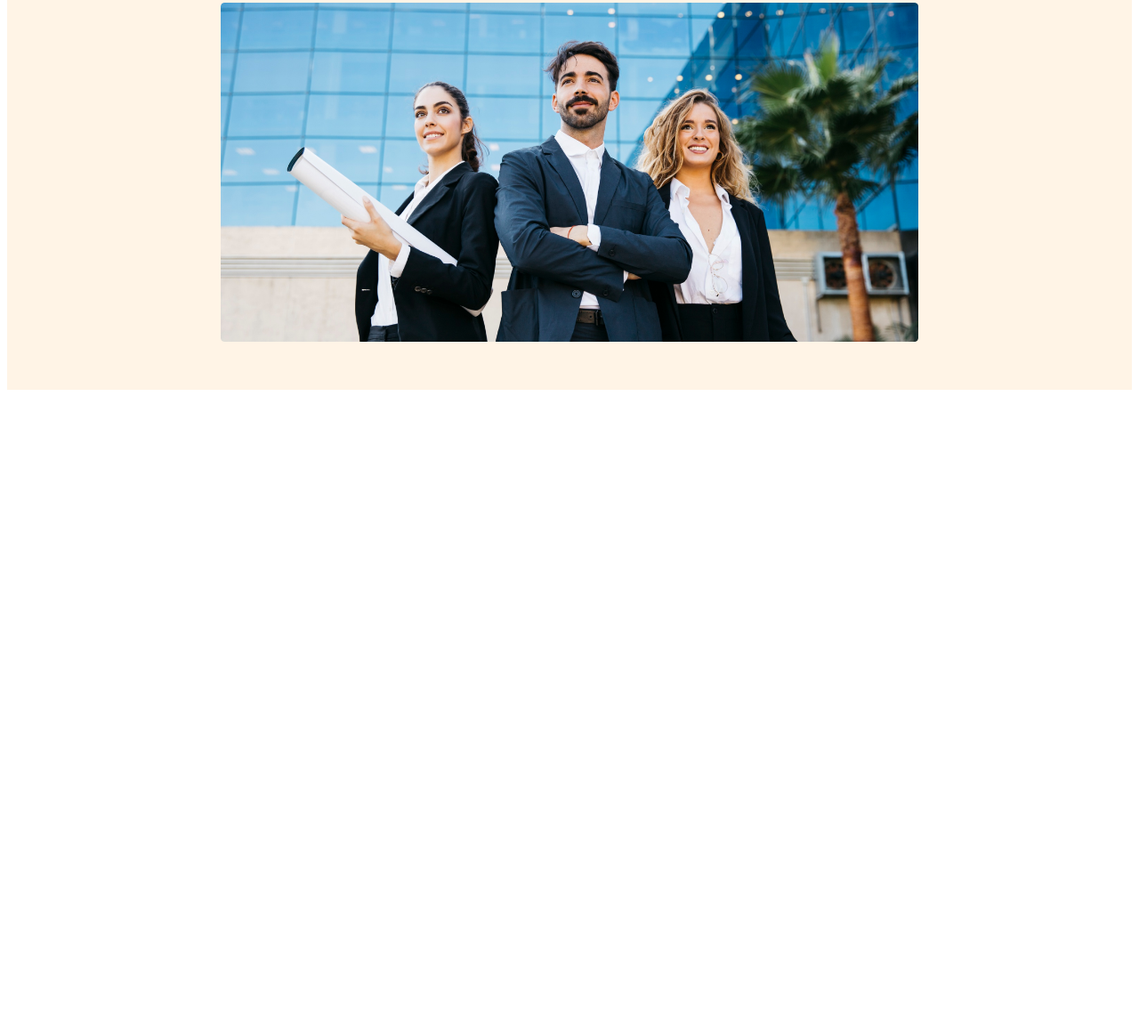
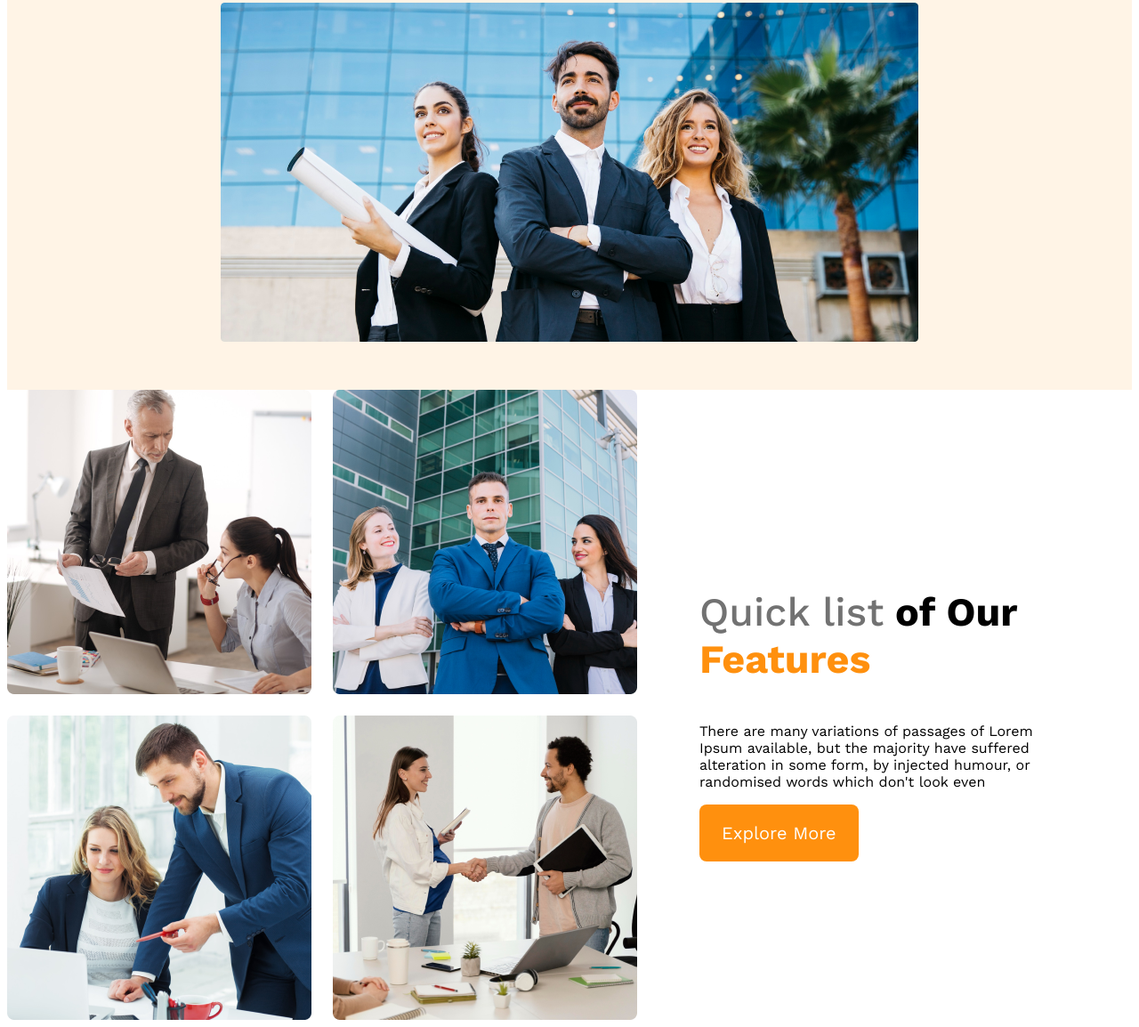
Before and after one commit to AMO-35/g3-architects-website, a plain HTML site: page index.html in a window 1280 px wide. Shown: the part 573-1727 px from the top of the page at 89% size. Before the commit the page ends 1019 px from the top, so only its background shows below. Drawn offline with nearby package versions, Linux system fonts and the light colour scheme.

Commit message:
features added

```diff
--- a/index.html
+++ b/index.html
@@ -9,6 +9,7 @@
 </head>
 
 <body>
+    <!-- header start -->
     <header>
         <nav>
             <h3 class="nav-title">G3 Architects</h3>
@@ -30,8 +31,23 @@
             <img src="images/banner.png" alt="">
         </div>
     </header>
+    <!-- header end -->
     <main>
+        <!-- features section start -->
+        <section class="teams-container">
+               <div class="teams-img-container">
+                  <img src="images/team1.png" alt="">
+                  <img src="images/team2.png" alt="">
+                  <img src="images/team3.png" alt="">
+                  <img src="images/team4.png" alt="">
+               </div>
+            <div class="teams-content">
+                <h3 class="teams-title"><span class="quick-list">Quick list</span><span> of Our</span><span class="text-features"> Features</span></h3>
+                <p class="teams-description">There are many variations of passages of Lorem Ipsum available, but the majority have suffered alteration in some form, by injected humour, or randomised words which don't look even</p>
+                <button class="btn-primary">Explore More</button>
 
+            </div>
+        </section>
     </main>
     <footer>
 
--- a/styles/architect.css
+++ b/styles/architect.css
@@ -85,3 +85,34 @@ nav li a{
         flex-direction: column;
     }
 }
+
+/* main styles */
+main{
+    max-width: 1440px;
+    margin: 0 auto;
+}
+/* teams styles */
+.teams-container{
+   display: flex;
+   align-items: center;
+}
+.teams-img-container{
+    display: grid;
+    grid-template-columns: repeat(2,1fr);
+    gap: 1.5rem;
+}
+.teams-content{
+    padding-right: 70px;
+    padding-left: 70px;
+}
+.teams-title{
+    font-size: 2.8rem;
+}
+.teams-title .quick-list {
+    color: #727272;
+    font-weight: 500;
+}
+.teams-title .text-features{
+   color: #FF900E;
+   font-weight: 700px;
+}
```
